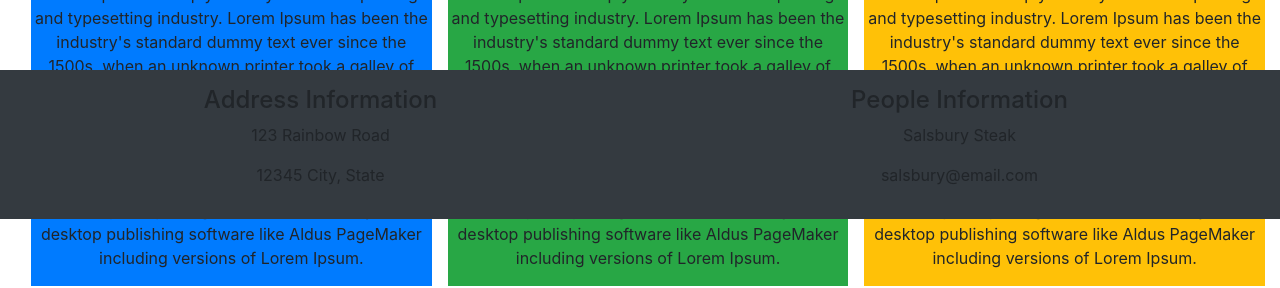
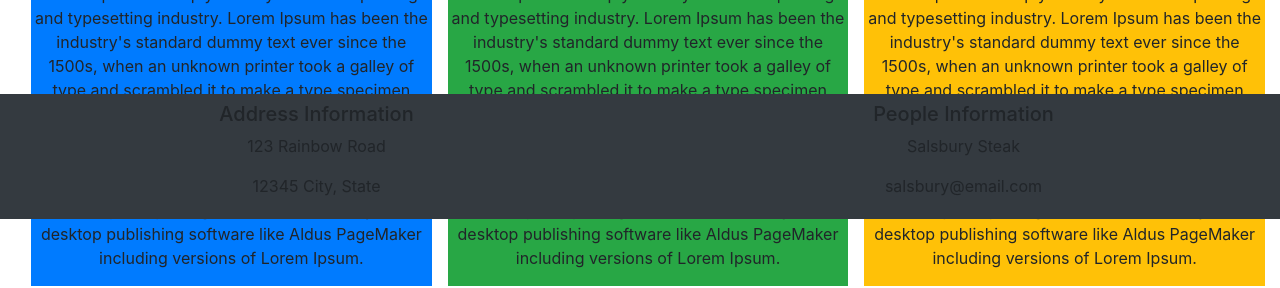
Before and after one commit to hajirussell/lovert, a plain HTML site: page index.html in a window 1280 px wide. Shown: the part 581-869 px from the top of the page. Drawn offline with nearby package versions, Linux system fonts and the light colour scheme.

Commit message:
added whitespace at end of main to all pages for visual breathability

```diff
--- a/assets/css/styles.css
+++ b/assets/css/styles.css
@@ -15,9 +15,14 @@
     position: fixed;
     bottom: 0;
     width: 100%;
+    height: 125px;
 }
 
 .background-contact {
     background-image: url("../images/spacehorizon.jpg");
     background-repeat: no-repeat;
 }
+
+.whitespace {
+    margin-bottom:200px;
+}
--- a/index.html
+++ b/index.html
@@ -19,7 +19,7 @@
         </div>
     </header>
 
-    <main>
+    <main class="whitespace">
         <!-- CAROUSEL-->
         <div id="carouselExampleIndicators" class="carousel slide" data-ride="carousel">
             <ol class="carousel-indicators">
@@ -112,15 +112,15 @@
 
     <!--FOOTER-->
     <footer>
-        <div class="conatiner bg-dark bg-dark p-3 mt-4 text-center footer-height">
+        <div class="conatiner bg-dark bg-dark p-2 text-center footer-height">
             <div class="row bg-dark">
                 <div class="col-6">
-                    <h4>Address Information</h4>
+                    <h5>Address Information</h5>
                     <p>123 Rainbow Road</p>
                     <p>12345 City, State</p>
                 </div>
                 <div class="col-6">
-                    <h4>People Information</h4>
+                    <h5>People Information</h5>
                     <p>Salsbury Steak</p>
                     <p>salsbury@email.com</p>
                 </div>
```
Also changed, not shown: contact.html (+4 -4 lines), products.html (+4 -4 lines), user login.html (+4 -4 lines), user registration.html (+4 -4 lines).
